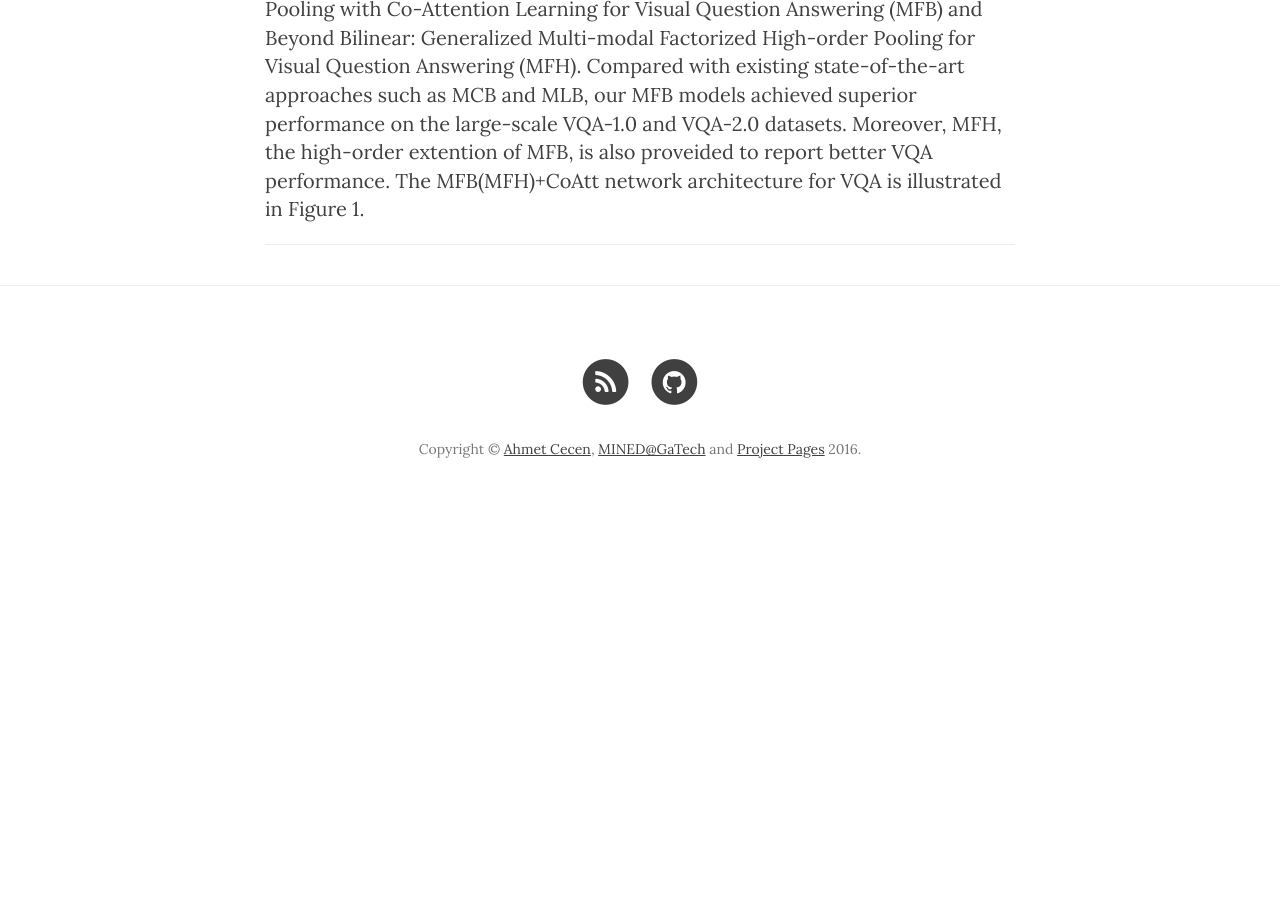
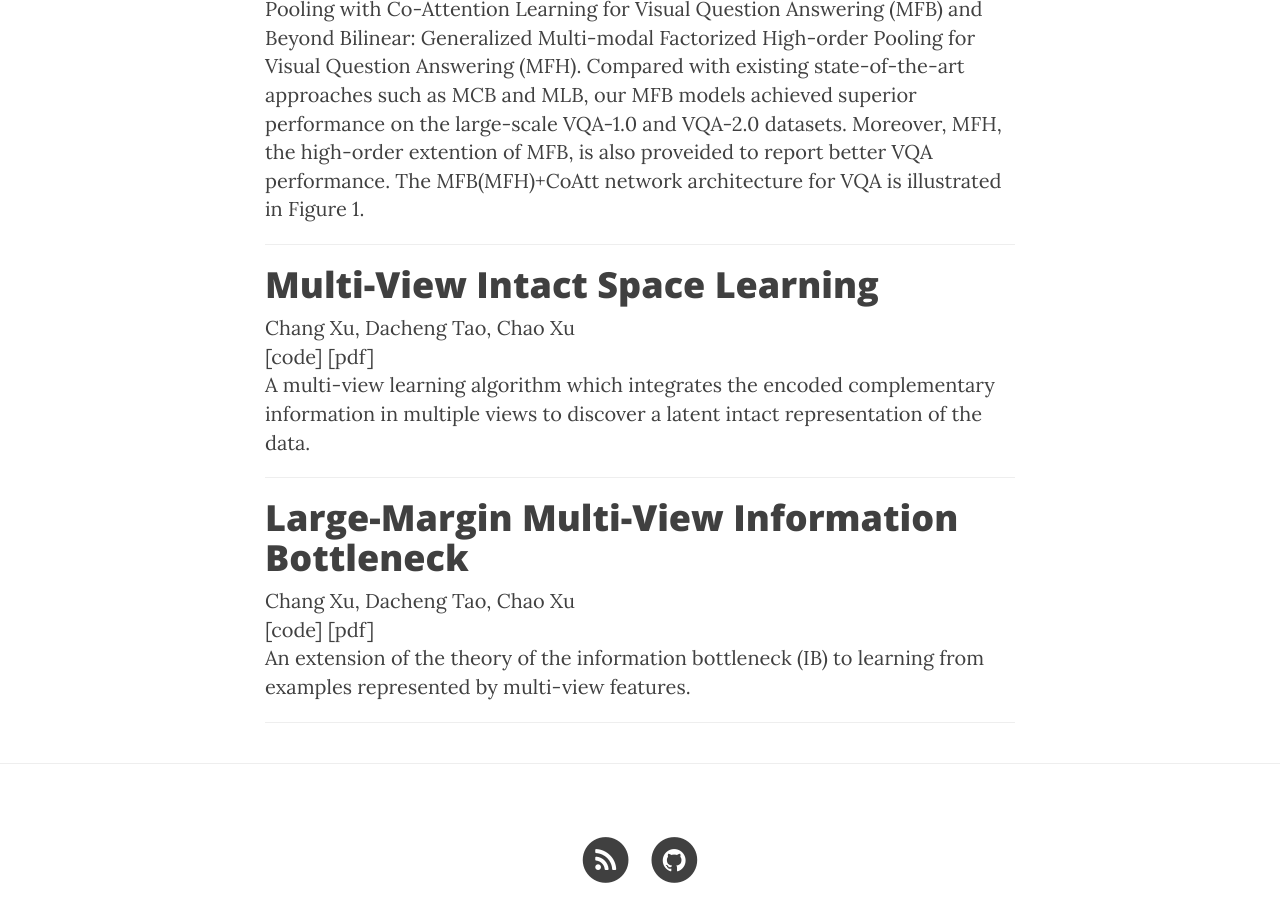
Before and after one commit to ubtechsydneyaicentre/ubtechsydneyaicentre.github.io, a Jekyll site: the page built from index.html, in a window 1280 px wide and 900 px high, scrolled down 7136 px. Built offline with Jekyll 4.4.1, drawn with Linux system fonts in a browser that asks for light colours; nearby versions of some CDN libraries; formulas are drawn with MathJax 3; the list of posts is cut into pages by our own code; before the commit the page ends 7661 px from its top, so only the background shows below that.

Commit message:
4 April 2019

```diff
--- a/_data/projects.yml
+++ b/_data/projects.yml
@@ -118,3 +118,15 @@
   intro: This project is the implementation of the papers Multi-modal Factorized Bilinear Pooling with Co-Attention Learning for Visual Question Answering (MFB) and Beyond Bilinear&#58; Generalized Multi-modal Factorized High-order Pooling for Visual Question Answering (MFH). Compared with existing state-of-the-art approaches such as MCB and MLB, our MFB models achieved superior performance on the large-scale VQA-1.0 and VQA-2.0 datasets. Moreover, MFH, the high-order extention of MFB, is also proveided to report better VQA performance. The MFB(MFH)+CoAtt network architecture for VQA is illustrated in Figure 1.
   pdf: https://arxiv.org/pdf/1708.01471.pdf
   code: https://github.com/yuzcccc/vqa-mfb
+
+- name: Multi-View Intact Space Learning
+  authors: Chang Xu, Dacheng Tao, Chao Xu
+  intro: A multi-view learning algorithm which integrates the encoded complementary information in multiple views to discover a latent intact representation of the data.
+  code: https://1drv.ms/f/s!AiyWUTcV8QW4fnwBgRsB6DtUkys
+  pdf: https://ieeexplore.ieee.org/document/7297854
+
+- name: Large-Margin Multi-View Information Bottleneck
+  authors: Chang Xu, Dacheng Tao, Chao Xu
+  intro: An extension of the theory of the information bottleneck (IB) to learning from examples represented by multi-view features.
+  code: https://1drv.ms/f/s!AiyWUTcV8QW4gQIOImu4LU6jKPh4
+  pdf: https://ieeexplore.ieee.org/document/6697863
```
